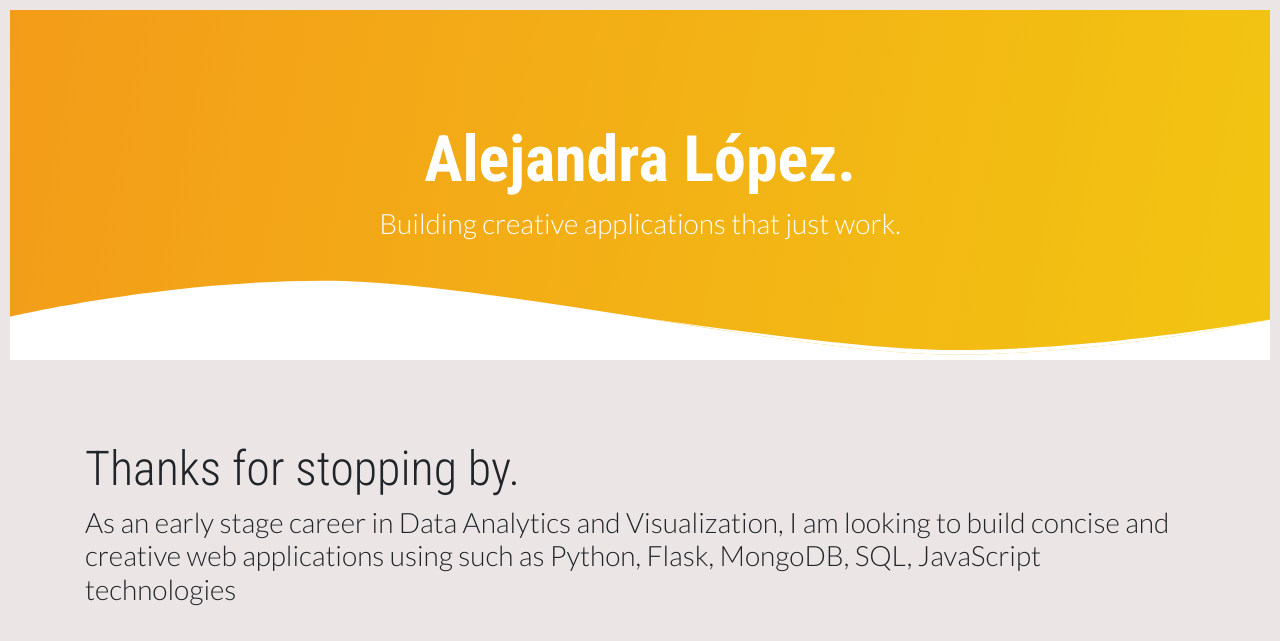
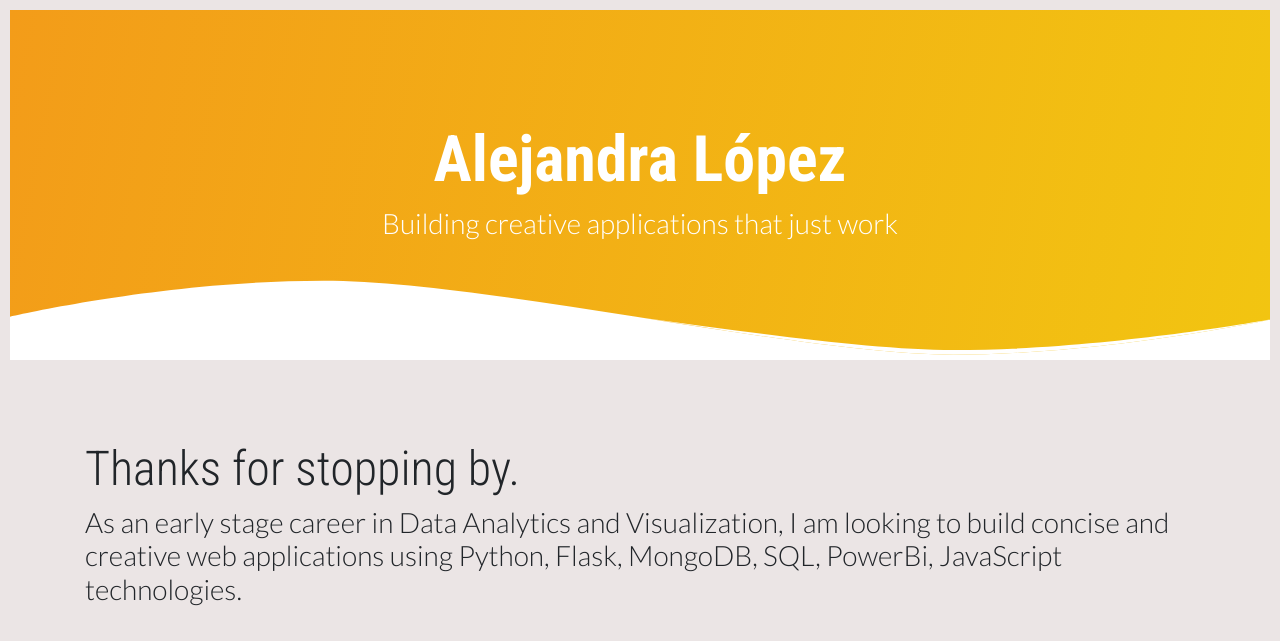
Before and after one commit to Alelopez383/Portafolio, a plain HTML site: page index.html in a window 1280 px wide. Shown: the top 641 px of the page. Drawn offline with nearby package versions, Linux system fonts and the light colour scheme.

Commit message:
Update index.html

```diff
--- a/index.html
+++ b/index.html
@@ -28,8 +28,8 @@
     <header>
         <div class="wave">
             <div class="container header-container">
-                <h1 class="name">Alejandra López.</h1>
-                <h3 class="subtitle text-center">Building creative applications that just work.</h3>
+                <h1 class="name">Alejandra López</h1>
+                <h3 class="subtitle text-center">Building creative applications that just work</h3>
                 <!-- <img src="assets/images/student.png" class="boy" alt="boy image" /> -->
             </div>
         </div>
@@ -48,8 +48,8 @@
         </h1>
         <h3 class="subtitle"> As an early stage career in Data Analytics
             and Visualization, I am looking to build concise and creative web applications
-            using such as Python, Flask, MongoDB, SQL,
-            JavaScript technologies </h3>
+            using Python, Flask, MongoDB, SQL, PowerBi,
+            JavaScript technologies. </h3>
     </section>
 
 
```
